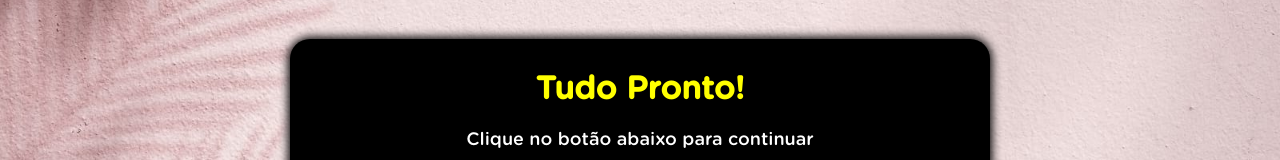
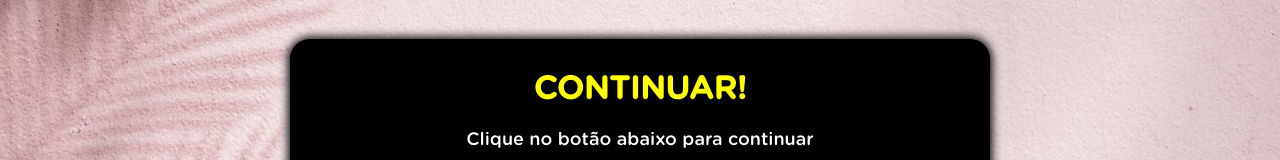
Before and after one commit to yasserfelipe/protocolozeroestria.com.br, a plain HTML site: page ps/index.html in a window 1280 px wide. Shown: the part 233-393 px from the top of the page. Drawn offline with Linux system fonts and the light colour scheme; a script that the page names is missing.

Commit message:
Add files via upload

```diff
--- a/ps/index.html
+++ b/ps/index.html
@@ -4,14 +4,14 @@
   <meta charset="utf-8">
   <meta name="viewport" content="width=device-width, initial-scale=1, shrink-to-fit=no">
   <link rel="stylesheet" href="style.css">
-  <title>Tudo Pronto!</title>
+  <title>CONTINUAR!</title>
 </head>
 <body>
   <div class="container">
     <div class="black">
       <div>
         <div class="question">
-          <h1>Tudo Pronto!</h1>
+          <h1>CONTINUAR!</h1>
           <p>Clique no botão abaixo para continuar</p>
         </div>
         <div class="answer">
```
